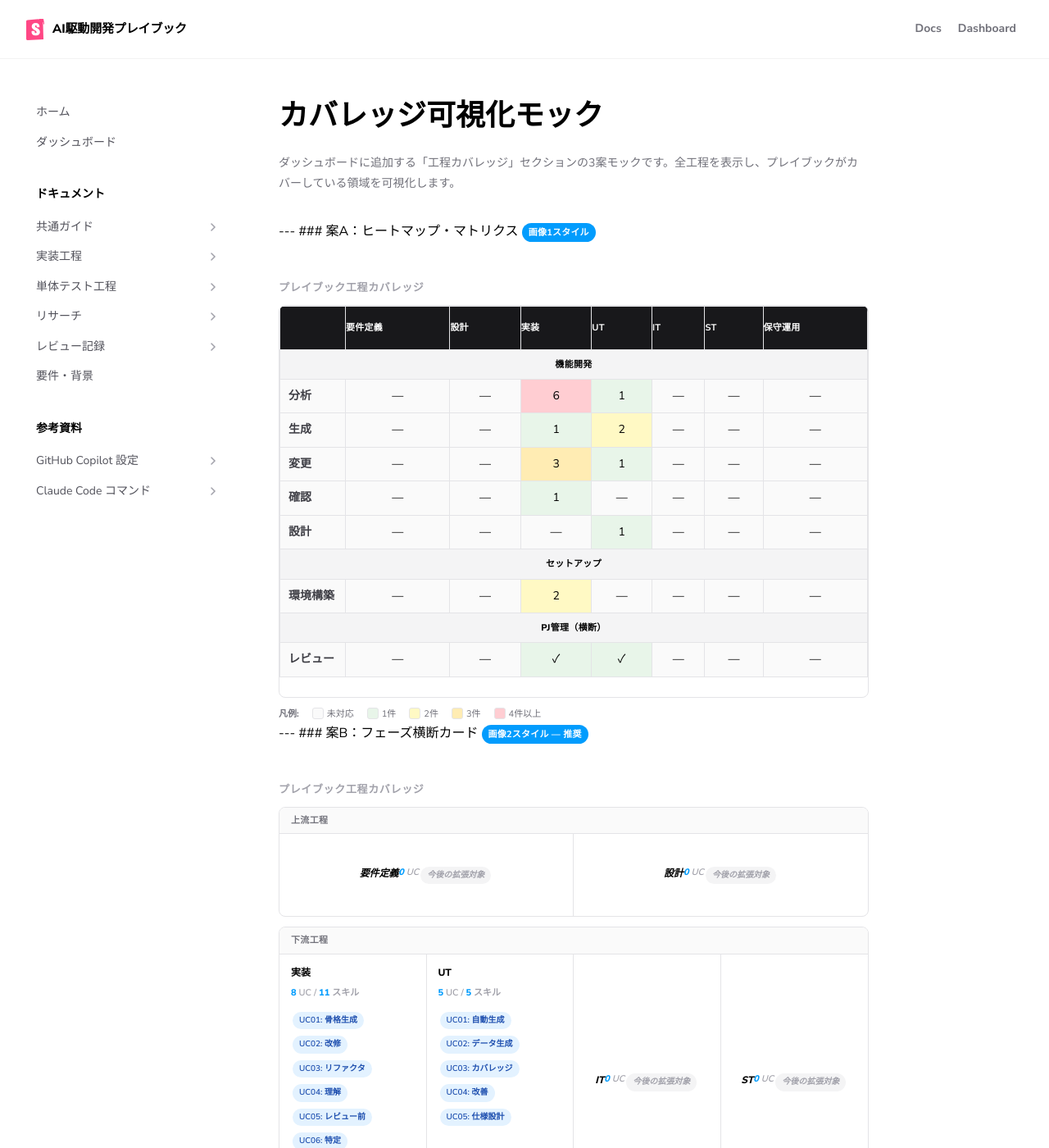
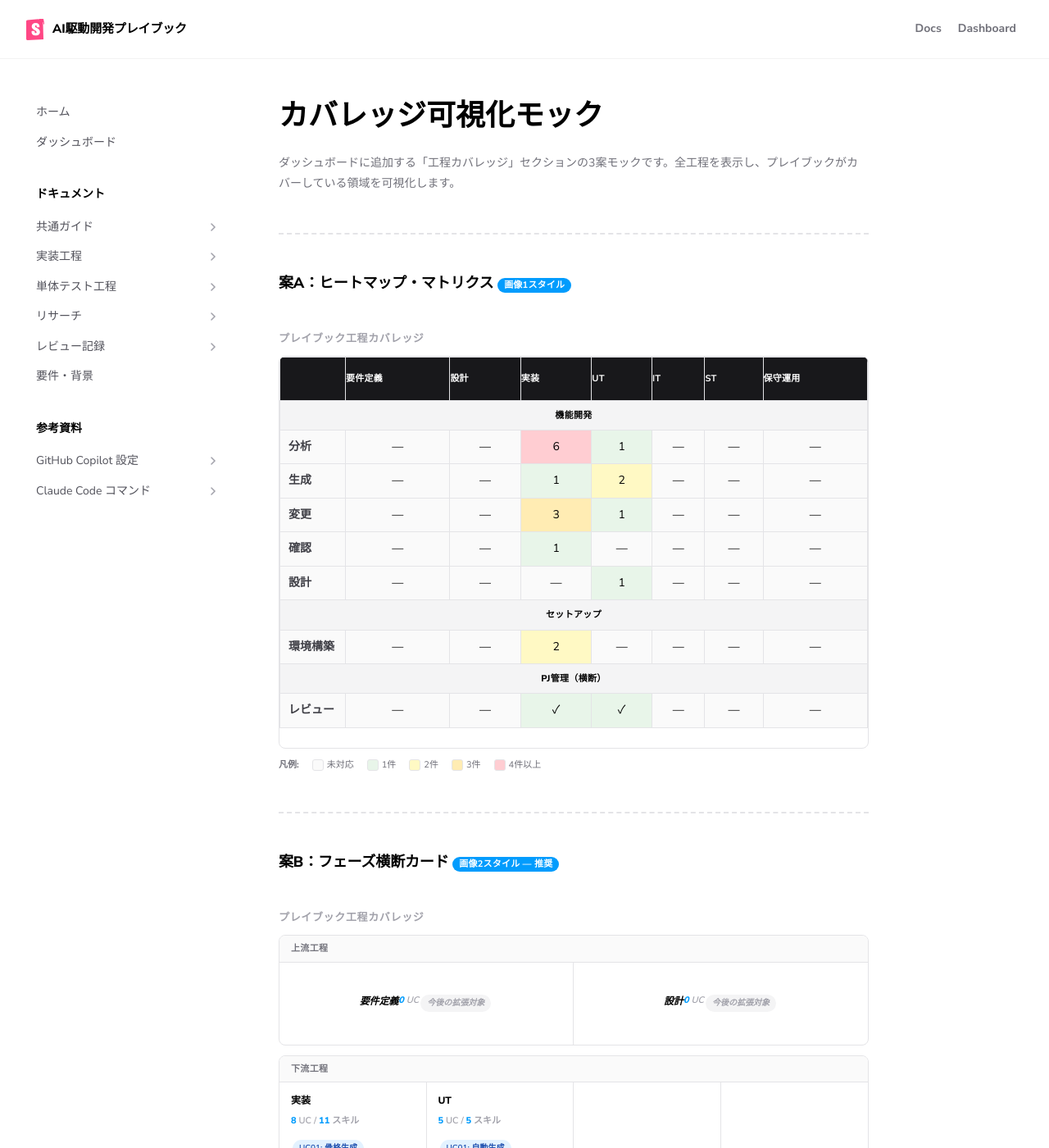
Before and after one commit to merrylou/jekyll-sandbox, a Jekyll site: the page built from mock-coverage.html, in a window 1280 px wide and 1400 px high. Shown: the whole window at 82% size. Built offline with Jekyll 4.4.1, drawn with Linux system fonts in a browser that asks for light colours; some of the changed text lies outside the part shown.

Commit message:
fix: モックページのMarkdown記法をHTMLタグに修正
Co-Authored-By: Claude Opus 4.6 <noreply@anthropic.com>

```diff
--- a/mock-coverage.html
+++ b/mock-coverage.html
@@ -191,10 +191,9 @@ nav_exclude: true
 
 <p>ダッシュボードに追加する「工程カバレッジ」セクションの3案モックです。全工程を表示し、プレイブックがカバーしている領域を可視化します。</p>
 
----
+<hr />
 
-### 案A：ヒートマップ・マトリクス
-<span class="mock-label">画像1スタイル</span>
+<h3>案A：ヒートマップ・マトリクス <span class="mock-label">画像1スタイル</span></h3>
 
 <h2>プレイブック工程カバレッジ</h2>
 
@@ -299,10 +298,9 @@ nav_exclude: true
   <div class="hm-legend-item"><div class="hm-legend-dot hm-4"></div>4件以上</div>
 </div>
 
----
+<hr />
 
-### 案B：フェーズ横断カード
-<span class="mock-label">画像2スタイル — 推奨</span>
+<h3>案B：フェーズ横断カード <span class="mock-label">画像2スタイル — 推奨</span></h3>
 
 <h2>プレイブック工程カバレッジ</h2>
 
@@ -374,10 +372,9 @@ nav_exclude: true
   </div>
 </div>
 
----
+<hr />
 
-### 案C：パイプライン
-<span class="mock-label">画像3スタイル</span>
+<h3>案C：パイプライン <span class="mock-label">画像3スタイル</span></h3>
 
 <h2>プレイブック工程カバレッジ</h2>
 
```
